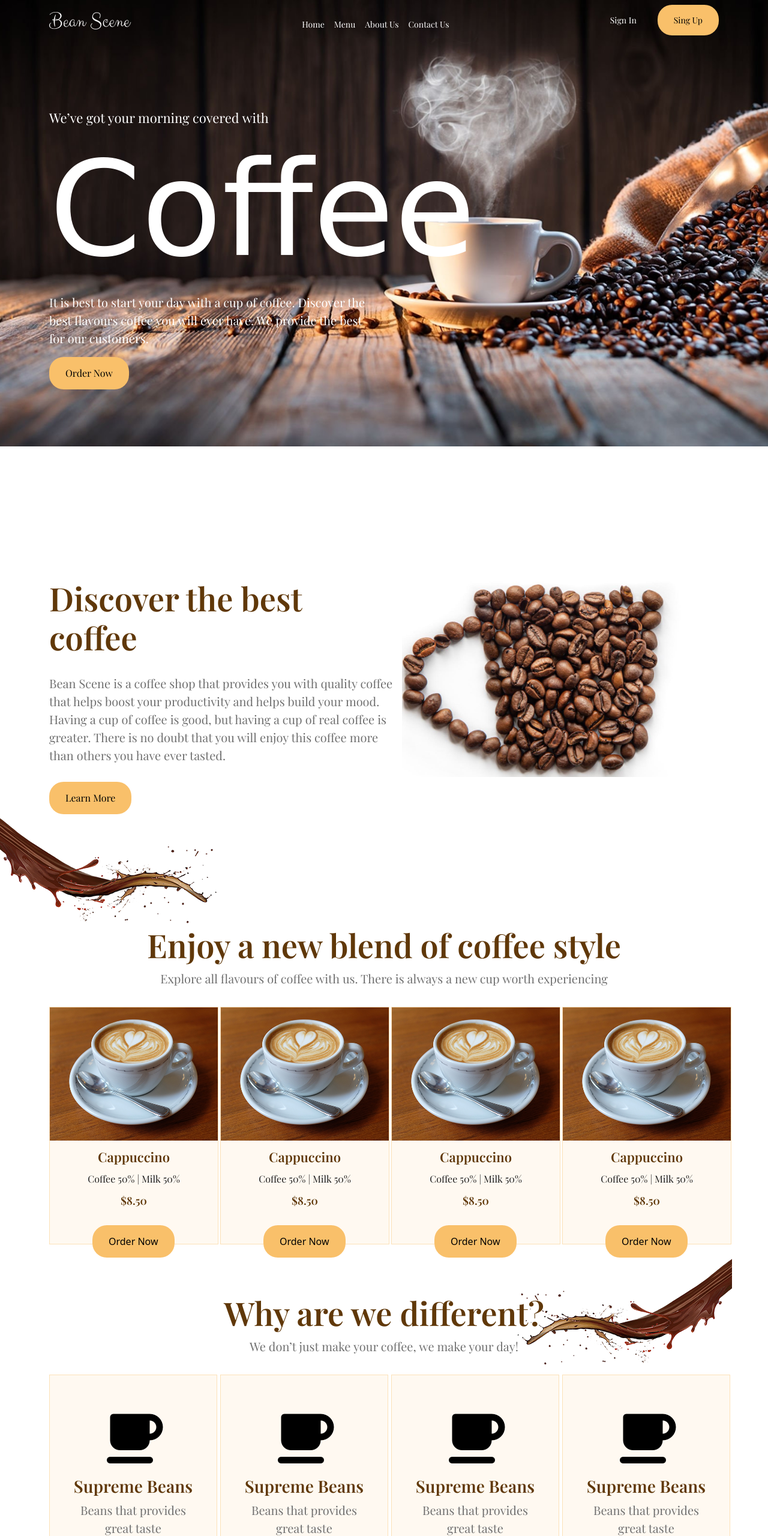
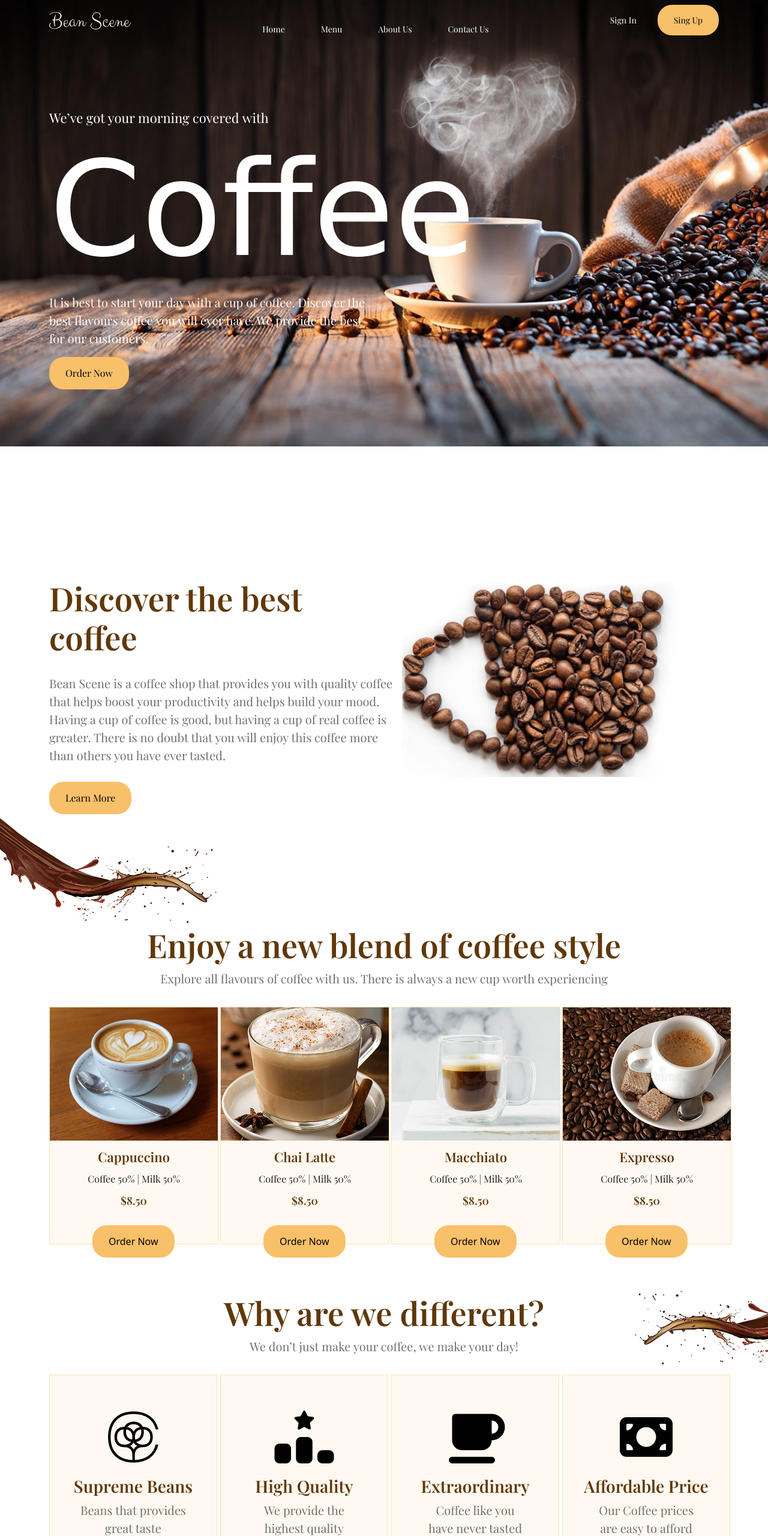
Before and after one commit to Ray-han25/Coffee, a plain HTML site: page index.html in a window 1280 px wide. Shown: the top 2560 px of the page at 60% size. Drawn offline with nearby package versions, Linux system fonts and the light colour scheme; a web font is replaced by a local one.

Commit message:
my update message here

```diff
--- a/css/style.css
+++ b/css/style.css
@@ -19,7 +19,9 @@ ul,
 li {
     text-decoration: none;
 }
-
+ h1 ,h2 ,h3,h4,h6{
+    padding: 0 !;
+ }
 /* ======================variabal */
 :root {
     --font-play: "Playfair Display", serif;
@@ -39,7 +41,9 @@ li {
     left: 0;
     z-index: 1;
 }
-
+nav .Kicona ul {
+    gap: 60px;
+}
 nav .Kicona ul li a {
     font-size: 14px;
     font-weight: 400;
@@ -73,18 +77,26 @@ nav .Kicona ul li a {
 }
 nav .Kicona ul li a {
     position: relative;
+    padding: 0 !important;
+
 }
 nav .Kicona ul li a::after {
 content: '';
-width: fit-content;
-height: 1px;
+width: 0;
+height: 2px;
 position: absolute;
-bottom: 15px;
+bottom: 1px;
 left: 0;
-background: red;
+background: rgb(233, 227, 227);
 z-index: 11;
-/* transition: all linear .4s; */
+border-radius: 5px;
+transition: .4s all linear;
 
+
+
+}
+nav .Kicona ul li:hover a::after{
+  width: 100%;
 }
 
 
@@ -243,13 +255,11 @@ z-index: 11;
 .different_text {
     position: relative;
 }
-
 .different_text div {
     position: absolute;
     bottom: 0;
-    right: -10px;
+    right: -206px;
 }
-
 .crad_row {
     width: 280px;
     padding-top: 36px;
--- a/index.html
+++ b/index.html
@@ -32,13 +32,13 @@
             <a class="nav-link active" aria-current="page" href="#">Home</a>
           </li>
           <li class="nav-item">
-            <a class="nav-link active" aria-current="page" href="#">Menu</a>
+            <a class="nav-link active" aria-current="page" href="#Menu">Menu</a>
           </li>
           <li class="nav-item">
-            <a class="nav-link active" aria-current="page" href="#">About Us</a>
+            <a class="nav-link active" aria-current="page" href="#different">About Us</a>
           </li>
           <li class="nav-item">
-            <a class="nav-link active" aria-current="page" href="#">Contact Us</a>
+            <a class="nav-link active" aria-current="page" href="#footer_pate_tow">Contact Us</a>
           </li>
         </ul>
         <div class=" Nav_button">
@@ -115,8 +115,8 @@
         </div>
         <div class="col-lg-3">
           <div class="Mene_tex">
-            <img src="img/Rectangle 7.png" alt="Rectangle">
-            <h2>Cappuccino</h2>
+            <img src="img/Rectangle 9 (1).png" alt="Rectangle">
+            <h2>Chai Latte</h2>
             <h4>Coffee 50% | Milk 50%</h4>
             <p>$8.50</p>
             <div> <a class="common_button Mune_buto" href="#">Order Now</a></div>
@@ -125,8 +125,8 @@
         </div>
         <div class="col-lg-3">
           <div class="Mene_tex">
-            <img src="img/Rectangle 7.png" alt="Rectangle">
-            <h2>Cappuccino</h2>
+            <img src="img/Rectangle 11.png" alt="Rectangle">
+            <h2>Macchiato</h2>
             <h4>Coffee 50% | Milk 50%</h4>
             <p>$8.50</p>
             <div> <a class="common_button Mune_buto" href="#">Order Now</a></div>
@@ -135,8 +135,8 @@
         </div>
         <div class="col-lg-3">
           <div class="Mene_tex">
-            <img src="img/Rectangle 7.png" alt="Rectangle">
-            <h2>Cappuccino</h2>
+            <img src="img/Rectangle 13.png" alt="Rectangle">
+            <h2>Expresso</h2>
             <h4>Coffee 50% | Milk 50%</h4>
             <p>$8.50</p>
             <div> <a class="common_button Mune_buto" href="#">Order Now</a></div>
@@ -160,7 +160,7 @@
         </div>
         <div class="col-lg-3">
           <div class="crad_row">
-            <div><i class="fa-solid fa-mug-saucer"></i></div>
+            <div><i class="fa-brands fa-cotton-bureau"></i></i></div>
             <h2>Supreme Beans</h2>
             <p>Beans that provides
               great taste</p>
@@ -169,28 +169,28 @@
         </div>
         <div class="col-lg-3">
           <div class="crad_row">
-            <div><i class="fa-solid fa-mug-saucer"></i></div>
-            <h2>Supreme Beans</h2>
-            <p>Beans that provides
-              great taste</p>
+            <div><i class="fa-solid fa-ranking-star"></i></div>
+            <h2>High Quality</h2>
+            <p>We provide the
+              highest quality</p>
 
           </div>
         </div>
         <div class="col-lg-3">
           <div class="crad_row">
             <div><i class="fa-solid fa-mug-saucer"></i></div>
-            <h2>Supreme Beans</h2>
-            <p>Beans that provides
-              great taste</p>
+            <h2>Extraordinary </h2>
+            <p>Coffee like you have
+              never tasted</p>
 
           </div>
         </div>
         <div class="col-lg-3">
           <div class="crad_row">
-            <div><i class="fa-solid fa-mug-saucer"></i></div>
-            <h2>Supreme Beans</h2>
-            <p>Beans that provides
-              great taste</p>
+            <div><i class="fa-solid fa-money-bill"></i></div>
+            <h2>Affordable Price</h2>
+            <p>Our Coffee prices are
+              easy to afford</p>
 
           </div>
         </div>
@@ -315,7 +315,7 @@
       <div class="row">
         <div class="col-lg-12 png">
           <div data-aos="fade-down-right" class="cap"><img src="img/pngwing 1.png" alt="pngwing"></div>
-          <div data-aos="fade-down-left"  class="cap2"><img src="img/pngwing 2.png" alt="pngwing"></div>
+          <div data-aos="fade-down-left" class="cap2"><img src="img/pngwing 2.png" alt="pngwing"></div>
           <div class="singel_row">
             <div class="singel_col">
               <div>
@@ -328,9 +328,10 @@
                         class="fa-brands fa-facebook"></i></a></div>
                   <div class="same_icon "><a class="instagr" target="_blank" href="https://www.instagram.com"><i
                         class="fa-brands fa-instagram"></i></a></div>
-                <div class="same_icon"><a class="whatsup" target="_blank" href="https://wa.me/?text=Hi%2C%20I%20am%20Rayhan.%0AThis%20is%20my%20website%3A%20https%3A%2F%2Fgoogle.com%0A%0AI%20would%20like%20to%20discuss%20my%20project%20with%20you.">
+                  <div class="same_icon"><a class="whatsup" target="_blank"
+                      href="https://wa.me/?text=Hi%2C%20I%20am%20Rayhan.%0AThis%20is%20my%20website%3A%20https%3A%2F%2Fgoogle.com%0A%0AI%20would%20like%20to%20discuss%20my%20project%20with%20you.">
                       <i class="fa-brands fa-whatsapp"></i></a></div>
-                <div class="same_icon"><a  class="twiter"  target="_blank" href="https://x.com">
+                  <div class="same_icon"><a class="twiter" target="_blank" href="https://x.com">
                       <i class="fa-brands fa-square-x-twitter"></i></a></div>
                 </div>
               </div>
--- a/js/script.js
+++ b/js/script.js
@@ -1,4 +1,8 @@
-AOS.init();
+AOS.init({
+  duration: 1000,
+  delay: 300,
+  once: false
+});
 $('.feedback_silder').slick({
   infinite: true,
   slidesToShow: 1,
```
Also changed, not shown: img/Rectangle 11.png (added), img/Rectangle 13.png (added), img/Rectangle 9 (1).png (added). Lines whose indentation alone changed are shown as unchanged.
